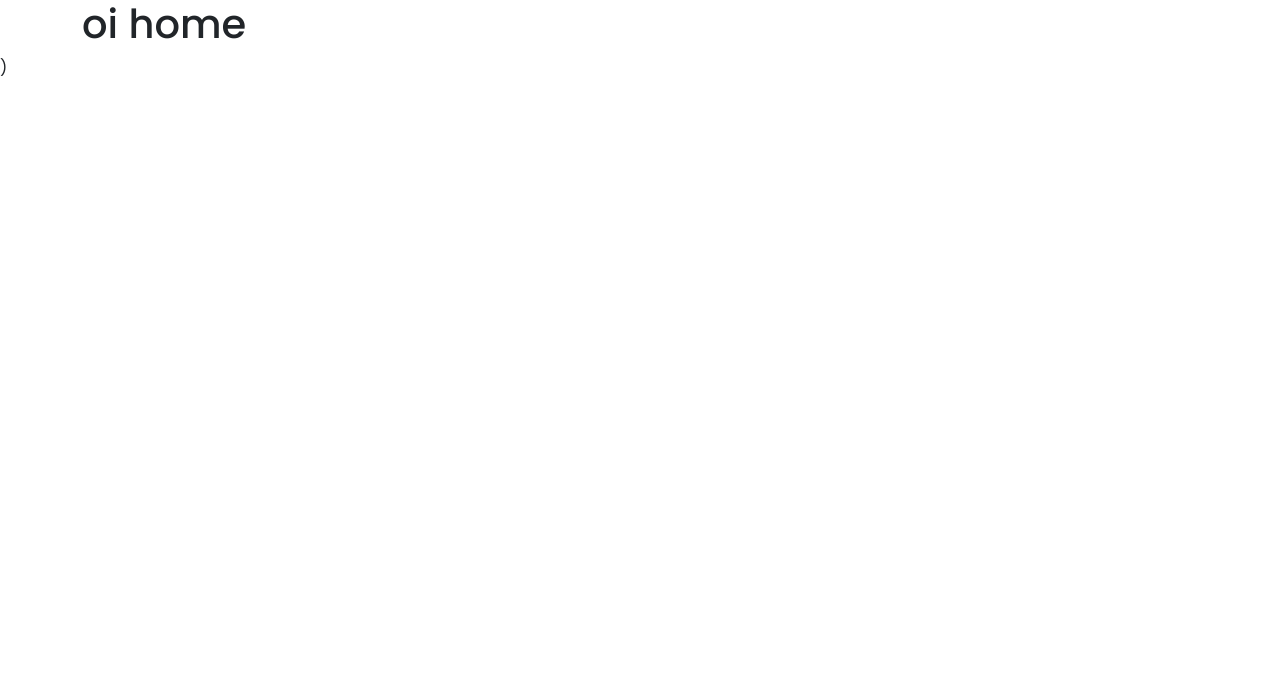
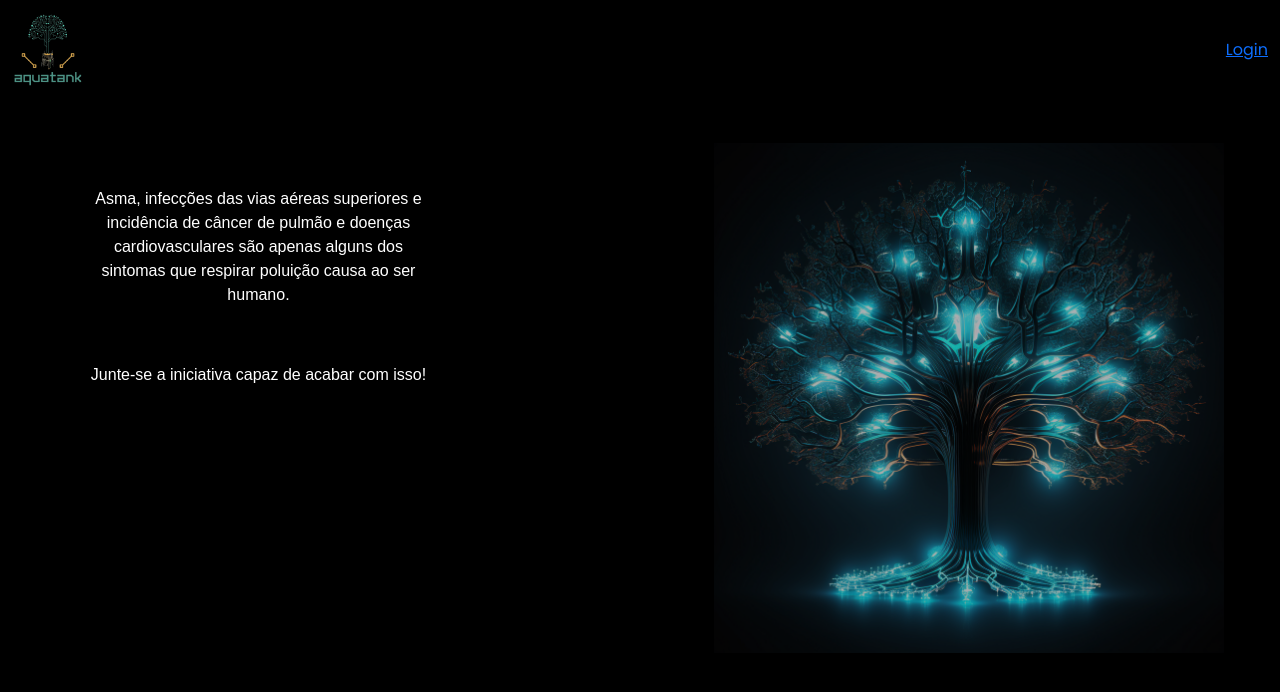
Before and after one commit to LilithGouveia/next-challenge-application, a React (Vite) app: page / in a window 1280 px wide. Shown: the top 692 px of the page. Built offline with nearby package versions, Linux system fonts and the light colour scheme.

Commit message:
home responsividade parte 1 pronta

```diff
--- a/src/components/FormLogin.jsx
+++ b/src/components/FormLogin.jsx
@@ -1,6 +1,6 @@
 import { Link } from 'react-router-dom';
 import '../style/formLogin.scss';
-export default function Formlogin() {
+export default function FormLogin() {
   return (
     <>
       <body>
@@ -10,7 +10,7 @@ export default function Formlogin() {
               <div className='col-md-6 side-image'/>
               <div className='col-md-6 right'>
                 <div className='input-box'>
-                  <header>Crie uma conta</header>
+                  <header>Logue aqui</header>
                   <div className='input-field'>
                     <input
                       type='text'
@@ -19,7 +19,7 @@ export default function Formlogin() {
                       required
                       autoComplete='off'
                     />
-                    <label htmlFor='email'>Email</label>
+                    <label htmlFor='email'>E-mail</label>
                   </div>
                   <div className='input-field'>
                     <input
@@ -28,14 +28,14 @@ export default function Formlogin() {
                       id='pass'
                       required
                     />
-                    <label htmlFor='pass'>Password</label>
+                    <label htmlFor='pass'>Senha</label>
                   </div>
                   <div className='input-field'>
-                    <input type='submit' className='submit' value='Sign Up' />
+                    <input type='submit' className='submit' value='Entrar' />
                   </div>
                   <div className='signin'>
                     <span>
-                      Já tem uma conta? <Link href='#'>Logue aqui!</Link>
+                      Não tem uma conta? <Link href='#'>Inscreva-se</Link>
                     </span>
                   </div>
                 </div>
--- /dev/null
+++ b/src/components/HeaderMain.jsx
@@ -0,0 +1,19 @@
+import AquaLogo from '../assets/aquatank_logo.png';
+import { Link } from 'react-router-dom';
+import '../style/headerMain.scss';
+
+export default function HeaderMain() {
+  return (
+    <>
+      <nav className='navbar navbar-expand-lg'>
+        <div className='container-fluid'>
+          <Link className='navbar-brand' to='/'>
+            <img src={AquaLogo} alt='logo' className='img-logo' />
+          </Link>
+            <ul className='navbar-nav me-auto mb-2 mb-lg-0'></ul>
+            <Link to='/login'>Login</Link>
+          </div>
+      </nav>
+    </>
+  );
+}
--- /dev/null
+++ b/src/components/MainContent.jsx
@@ -0,0 +1,22 @@
+import MainImage from '../assets/lukevrogers_A_technological_tree_made_out_of_cyan_nodes_9a8c31ad-6025-4b17-947a-c0d3fe83b979.png';
+import '../style/mainContent.scss';
+
+export default function MainContent() {
+  return (
+    <>
+      <div className='main-container'>
+        <div>
+          <p className='initial-text'>
+            Asma, infecções das vias aéreas superiores e incidência de câncer de
+            pulmão e doenças cardiovasculares são apenas alguns dos sintomas que
+            respirar poluição causa ao ser humano.
+          </p>
+          <p className='initial-text'>
+            Junte-se a iniciativa capaz de acabar com isso!
+          </p>
+        </div>
+        <img src={MainImage} className='image-main'/>
+      </div>
+    </>
+  );
+}
--- a/src/main.jsx
+++ b/src/main.jsx
@@ -22,6 +22,6 @@ const router = createBrowserRouter([
 
 ReactDOM.createRoot(document.getElementById('root')).render(
   <React.StrictMode>
-    <RouterProvider router={router} />)
+    <RouterProvider router={router} />
   </React.StrictMode>
 );
--- a/src/routes/Home/index.jsx
+++ b/src/routes/Home/index.jsx
@@ -1,11 +1,12 @@
 import '../../style/home.scss';
+import HeaderMain from '../../components/HeaderMain';
+import MainContent from '../../components/MainContent';
 
 export default function Home() {
   return (
     <>
-      <div className='container'>
-        <h1>oi home</h1>
-      </div>
+        <HeaderMain />
+        <MainContent />
     </>
   );
 }
--- a/src/routes/Login/index.jsx
+++ b/src/routes/Login/index.jsx
@@ -1,5 +1,5 @@
 import '../../style/login.scss';
-import FormLogin from '../../components/FormLogin'
+import FormLogin from '../../components/FormLogin';
 
 export default function Login() {
   return (
--- /dev/null
+++ b/src/style/_variaveis.scss
@@ -0,0 +1,21 @@
+$header-bg-color: #101112;
+$header-border-bottom: 8px solid #6BF8D9;
+$header-wid: 100%;
+
+$footer-bg-color: #101112;
+$footer-border-top: 8px solid #6BF8D9;
+$footer-wid: 100%;
+$footer-p: 18px;
+$footer-p-a-color: #E3B663;
+
+$font: 'Orbitron', sans-serif;
+$font-color: #5e9186;
+$font-size-header: 30px;
+$font-size-footer: 20px;
+
+
+$logo-wid: 15%;
+$logo-margin: 5px 10px;
+
+$logo2-wid: 6%;
+$logo2-margin: 5px 10px;
--- a/src/style/formLogin.scss
+++ b/src/style/formLogin.scss
@@ -54,12 +54,6 @@ i {
 .input-box {
   width: 330px;
   box-sizing: border-box;
-}
-img {
-  width: 35px;
-  position: absolute;
-  top: 30px;
-  left: 30px;
 }
 .input-box header {
   font-weight: 700;
@@ -132,12 +126,6 @@ span a:hover {
   .side-image {
     border-radius: 10px 10px 0 0;
   }
-  img {
-    width: 35px;
-    position: absolute;
-    top: 20px;
-    left: 47%;
-  }
   .text {
     position: absolute;
     top: 70%;
--- /dev/null
+++ b/src/style/headerMain.scss
@@ -0,0 +1,14 @@
+body{
+	margin:0;
+	padding:0;
+	background:#000000;
+	font-family: 'Raleway',sans-serif;
+	color: #fff;
+}
+
+.img-logo {
+  max-width: 9vh;
+	min-width: 4.5vh;
+  // top: 2vh;
+  // left: 2vh;
+}
--- /dev/null
+++ b/src/style/mainContent.scss
@@ -0,0 +1,31 @@
+@import './variaveis';
+
+.main-container{
+ display: flex;
+ margin: 4vh;
+  .initial-text {
+    margin-left: 7vh;
+    font-family: $font;
+    margin-top: 7vh;
+    font-size: 2vh;
+    text-align: center;
+    width: 50%;
+    @media screen and (max-width: 700px) {
+      font-size: 2vh;
+      width: 100%;
+    }
+  }
+
+  .image-main {
+    margin-right: 3vh;
+    margin-top: 1.5vh;
+    opacity: 0.7;
+    max-width: 70vh;
+    min-width: 10vh;
+    height: auto;
+    @media screen and (max-width: 700px) {
+      display: none;
+    }
+
+  }
+}
```
Also changed, not shown: mock.json (added, +37 -0 lines), src/assets/aquatank_logo.png (added), src/assets/lukevrogers_A_technological_tree_made_out_of_cyan_nodes_9a8c31ad-6025-4b17-947a-c0d3fe83b979.png (added).
